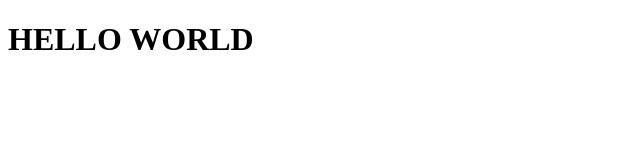
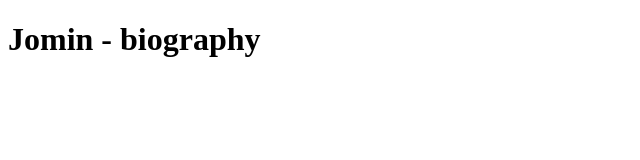
Before and after one commit to jomjos22/lab-01, a plain HTML site: page index.html in a window 1280 px wide. Shown: the whole page, without its empty margins (0-640 px from the left). Drawn offline with Linux system fonts and the light colour scheme.

Commit message:
Add files via upload

```diff
--- a/index.html
+++ b/index.html
@@ -4,9 +4,9 @@
     <meta charset="UTF-8">
     <meta http-equiv="X-UA-Compatible" content="IE=edge">
     <meta name="viewport" content="width=device-width, initial-scale=1.0">
-    <title>My First HTML Page</title>
+    <title>Jomin - biography</title>
 </head>
 <body>
-    <h1>HELLO WORLD</h1>
+    <h1>Jomin - biography</h1>
 </body>
 </html>
```
